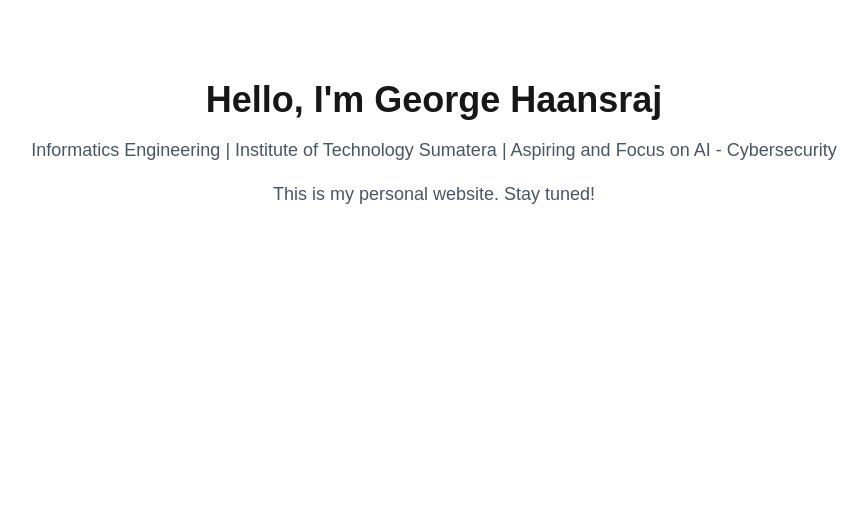
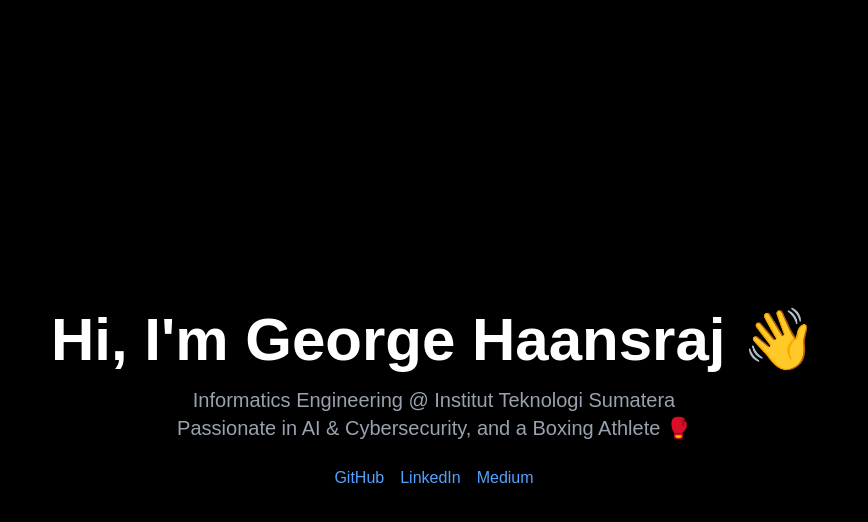
Before and after one commit to GeorgeHaansraj/My-Personal-Website, a Next.js app: page / in a window 1280 px wide. Shown: the top 522 px of the page, without its empty margins (206-1074 px from the left). Built offline with nearby package versions, Linux system fonts and the light colour scheme.

Commit message:
add social links

```diff
--- a/src/app/page.js
+++ b/src/app/page.js
@@ -1,9 +1,40 @@
+// src/app/page.js
+
 export default function Home() {
   return (
-    <main className="text-center mt-20">
-      <h1 className="text-4xl font-bold text-center mt-10">Hello, I'm George Haansraj</h1>
-      <p className="text-lg text-gray-600 mt-4">Informatics Engineering | Institute of Technology Sumatera | Aspiring and Focus on AI - Cybersecurity</p>
-      <p className="text-lg text-gray-600 mt-4">This is my personal website. Stay tuned!</p>
+    <main className="min-h-screen flex flex-col justify-center items-center bg-black text-white px-4">
+      <h1 className="text-4xl md:text-6xl font-bold mb-4 text-center animate-fadeIn">
+        Hi, I&apos;m George Haansraj 👋
+      </h1>
+
+      <p className="text-lg md:text-xl text-gray-400 text-center max-w-xl animate-fadeIn delay-200">
+        Informatics Engineering @ Institut Teknologi Sumatera <br />
+        Passionate in AI & Cybersecurity, and a Boxing Athlete 🥊
+      </p>
+
+      <div className="mt-6 flex gap-4 animate-fadeIn delay-300">
+        <a
+          href="https://github.com/GeorgeHaansraj"
+          target="_blank"
+          className="hover:underline text-blue-400"
+        >
+          GitHub
+        </a>
+        <a
+          href="https://www.linkedin.com/in/USERNAME"
+          target="_blank"
+          className="hover:underline text-blue-400"
+        >
+          LinkedIn
+        </a>
+        <a
+          href="https://medium.com/@USERNAME"
+          target="_blank"
+          className="hover:underline text-blue-400"
+        >
+          Medium
+        </a>
+      </div>
     </main>
   );
 }
```
Also changed, not shown: 1 other file (tests, documents, lock files or other folders).
